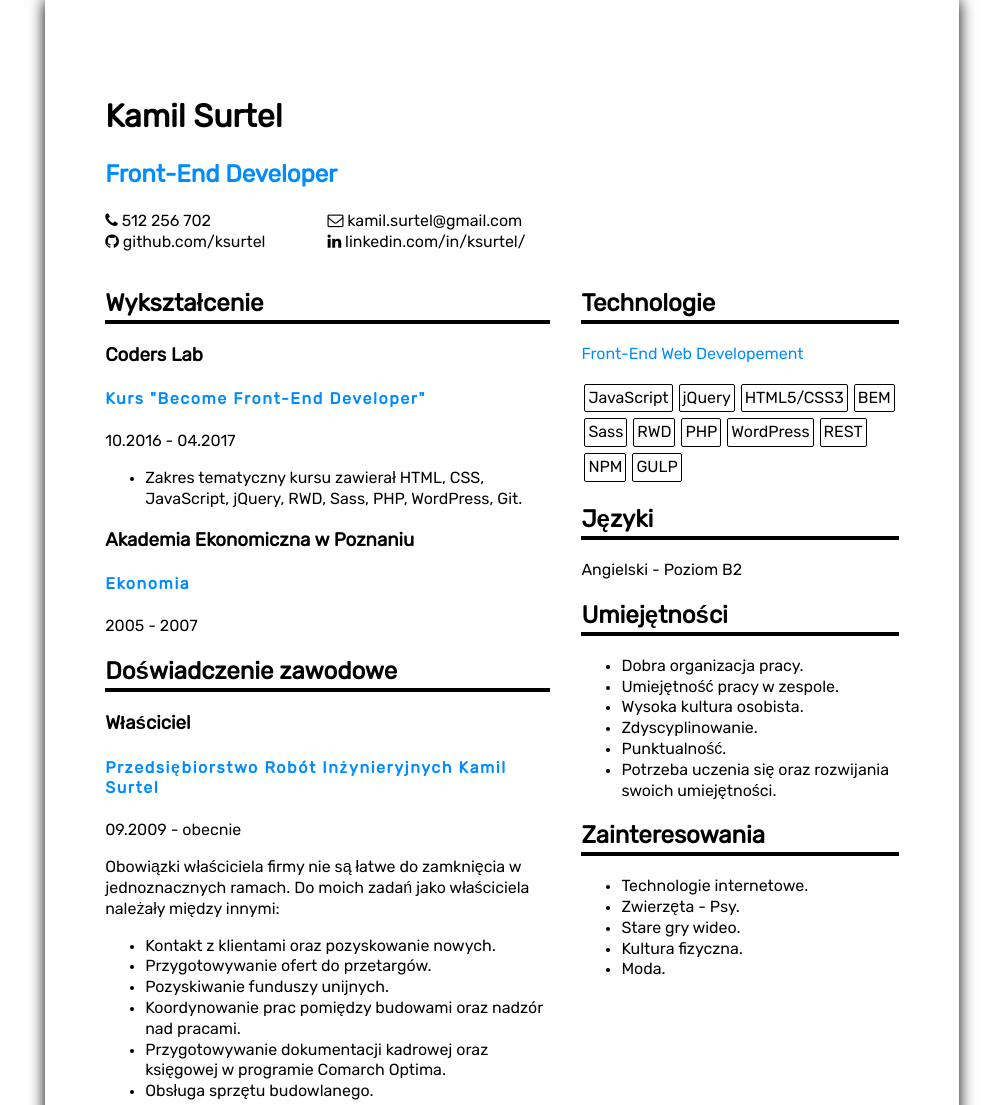
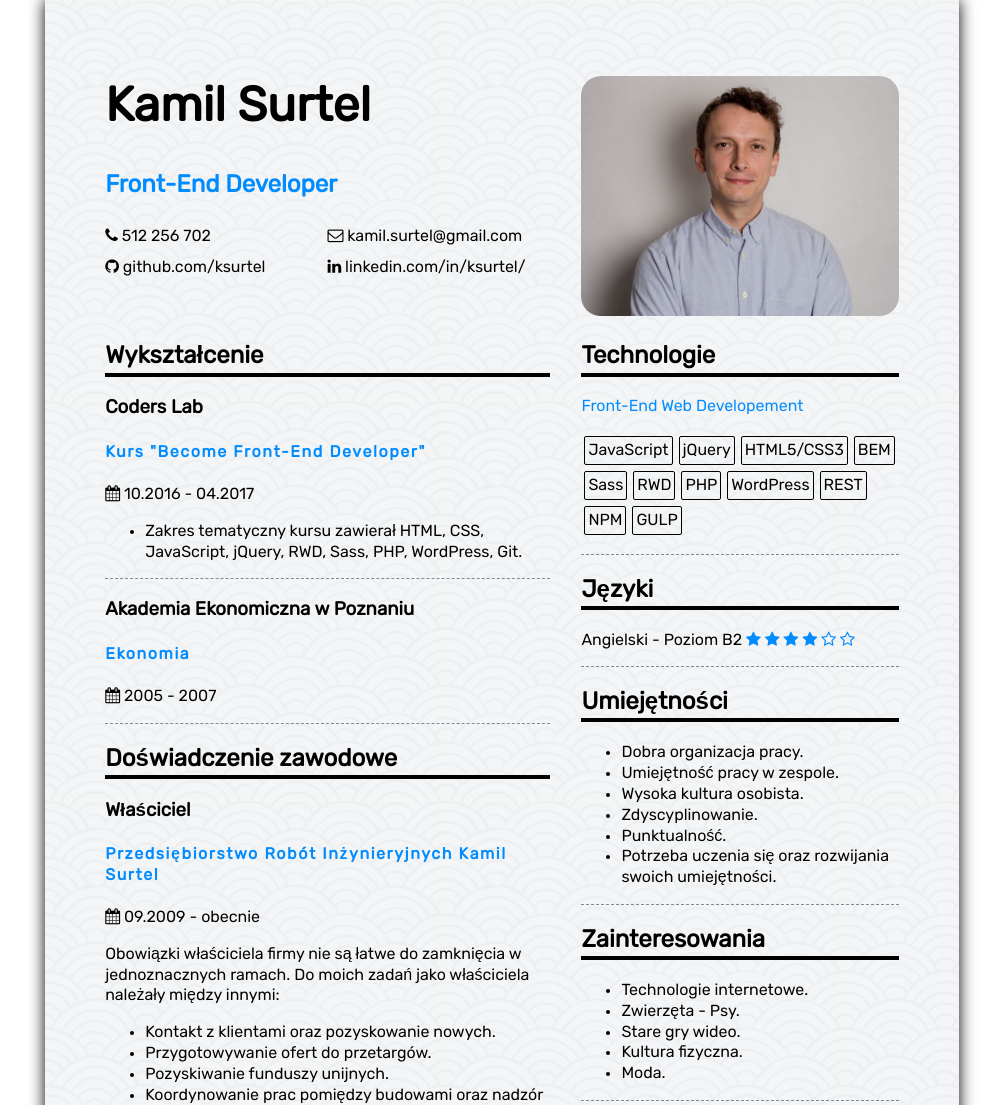
Before and after one commit to ksurtel/resume, a website: page index.html in a window 1280 px wide. Shown: the top 1105 px of the page, without its empty margins (138-1141 px from the left). Drawn offline with Linux system fonts and the light colour scheme.

Commit message:
And some more styling. RWD and english translation comes next

```diff
--- a/index.html
+++ b/index.html
@@ -9,7 +9,7 @@
 </head>
 
 <body>
-    <header>
+    <header class="header">
         <div class="header__contact--left">
             <h1>Kamil Surtel</h1>
             <h2 class="secondary-color">Front-End Developer</h2>
@@ -21,7 +21,7 @@
             </ul>
         </div>
         <div class="header__photo--right">
-
+            <img src="images/headshot.jpg" />
         </div>
     </header>
     <main>
@@ -30,21 +30,21 @@
                 <header>
                     <h2>Wykształcenie</h2>
                 </header>
-                <section>
+                <section class="dotted-line">
                     <header>
                         <h3>Coders Lab</h3>
                         <h4 class="secondary-color">Kurs "Become Front-End Developer"</h4>
-                        <p>10.2016 - 04.2017</p>
+                        <p><span class="fa fa-calendar" aria-hidden="true"></span> 10.2016 - 04.2017</p>
                     </header>
                     <ul>
                         <li>Zakres tematyczny kursu zawierał HTML, CSS, JavaScript, jQuery, RWD, Sass, PHP, WordPress, Git.</li>
                     </ul>
                 </section>
-                <section>
+                <section class="dotted-line">
                     <header>
                         <h3>Akademia Ekonomiczna w Poznaniu</h3>
                         <h4 class="secondary-color">Ekonomia</h4>
-                        <p>2005 - 2007</p>
+                        <p><span class="fa fa-calendar" aria-hidden="true"></span> 2005 - 2007</p>
                     </header>
                 </section>
             </section>
@@ -52,11 +52,11 @@
                 <header>
                     <h2>Doświadczenie zawodowe</h2>
                 </header>
-                <section>
+                <section class="dotted-line">
                     <header>
                         <h3>Właściciel</h3>
                         <h4 class="secondary-color">Przedsiębiorstwo Robót Inżynieryjnych Kamil Surtel</h4>
-                        <p>09.2009 - obecnie</p>
+                        <p><span class="fa fa-calendar" aria-hidden="true"></span> 09.2009 - obecnie</p>
                     </header>
                     <p>Obowiązki właściciela firmy nie są łatwe do zamknięcia w jednoznacznych ramach. Do moich zadań jako właściciela
                         należały między innymi:</p>
@@ -69,11 +69,11 @@
                         <li>Obsługa sprzętu budowlanego.</li>
                     </ul>
                 </section>
-                <section>
+                <section class="dotted-line">
                     <header>
                         <h3>Pracownik administracyjny/Asystent kierownika budowy</h3>
                         <h4 class="secondary-color">Przedsiębiorstwo Produkcyjno Usługowe Inżbud Sp. z o. o.</h4>
-                        <p>01.2008 - 09.2009</p>
+                        <p><span class="fa fa-calendar" aria-hidden="true"></span> 01.2008 - 09.2009</p>
                     </header>
                     <p>Do moich obowiązków należały między innymi</p>
                     <ul>
@@ -86,7 +86,7 @@
             </section>
         </div>
         <div class="content--right">
-            <section class="content__technologies">
+            <section class="content__technologies dotted-line">
                 <header>
                     <h2>Technologie</h2>
                 </header>
@@ -105,13 +105,22 @@
                     <li>GULP</li>
                 </ul>
             </section>
-            <section class="content__languages">
+            <section class="content__languages dotted-line">
                 <header>
                     <h2>Języki</h2>
                 </header>
-                <p>Angielski - Poziom B2</p>
+                <p>Angielski - Poziom B2
+                    <span class="secondary-color">
+                        <span class="fa fa-star" aria-hidden="true"></span>
+                        <span class="fa fa-star" aria-hidden="true"></span>
+                        <span class="fa fa-star" aria-hidden="true"></span>
+                        <span class="fa fa-star" aria-hidden="true"></span>
+                        <span class="fa fa-star-o" aria-hidden="true"></span>
+                        <span class="fa fa-star-o" aria-hidden="true"></span>
+                    </span>
+                </p>
             </section>
-            <section>
+            <section class="dotted-line">
                 <header class="content__skills">
                     <h2>Umiejętności</h2>
                 </header>
@@ -124,7 +133,7 @@
                     <li>Potrzeba uczenia się oraz rozwijania swoich umiejętności.</li>
                 </ul>
             </section>
-            <section class="content__interests">
+            <section class="content__interests dotted-line">
                 <header>
                     <h2>Zainteresowania</h2>
                 </header>
--- a/scss/style.scss
+++ b/scss/style.scss
@@ -1,6 +1,9 @@
 @import "normalize";
 @import "_fonts.scss";
 @import "../font-awesome/scss/font-awesome.scss";
+html {
+    background-color: white;
+}
 body {
     font-family: 'rubikregular', sans-serif;
     line-height: 1.3;
@@ -8,6 +11,7 @@ body {
     margin: auto;
     padding: 20mm 16mm 20mm 16mm;
     box-shadow: 0 0 15px black;
+    background-image: url("../images/seigaiha.png");
 }
 a {
     text-decoration: none;
@@ -26,6 +30,7 @@ main {
     padding: 0;
     li {
         width: 50%;
+        margin: 5px 0 5px 0;
     }
 }
 .content__technologies {
@@ -49,12 +54,12 @@ main {
     width: 40%
 }
 [class^="content"] {
-    h2:after {
+    h2::after {
         display: block;
         content: "";
-        height: 4px;
+        border-top: 2px solid black;
+        border-bottom: 2px solid black;
         width: 100%;
-        background-color: black;
     }
 }
 .secondary-color {
@@ -68,3 +73,22 @@ main {
 h4 {
     letter-spacing: 0.1em;
 }
+.dotted-line::after {
+    display: block;
+    content: "";
+    border-top: 1px dashed #7f8c8d;
+    // border-bottom: 2px solid black;
+    width: 100%;
+}
+.header {
+    display: flex;
+    justify-content: space-between;
+}
+.header__photo--right img {
+    width: 100%;
+    border-radius: 20px;
+}
+h1 {
+    font-size: 3em;
+    margin-top: 0;
+}
```
Also changed, not shown: css/style.css, images/headshot.jpg (added), images/seigaiha.png (added), images/swirl_pattern.png (added).
